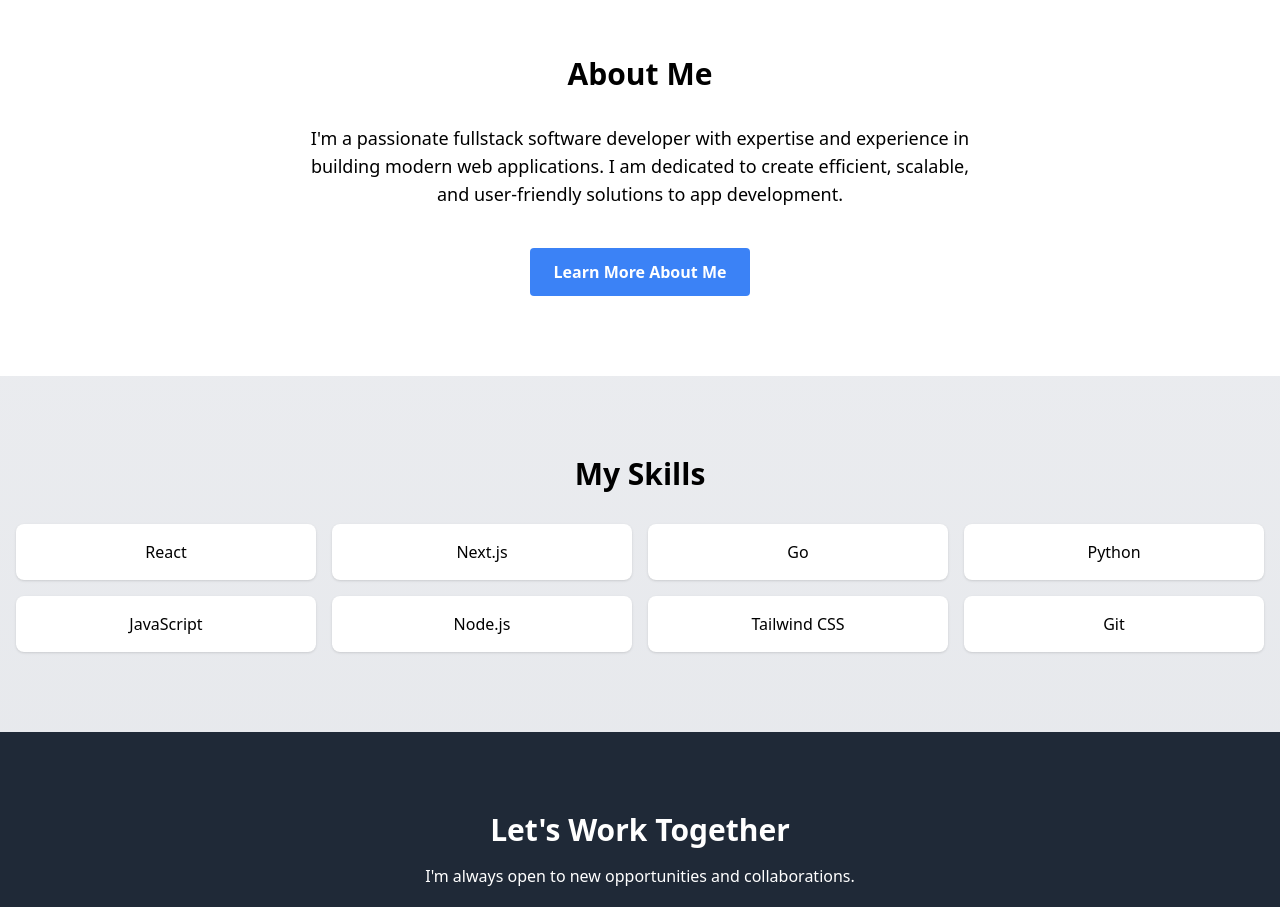
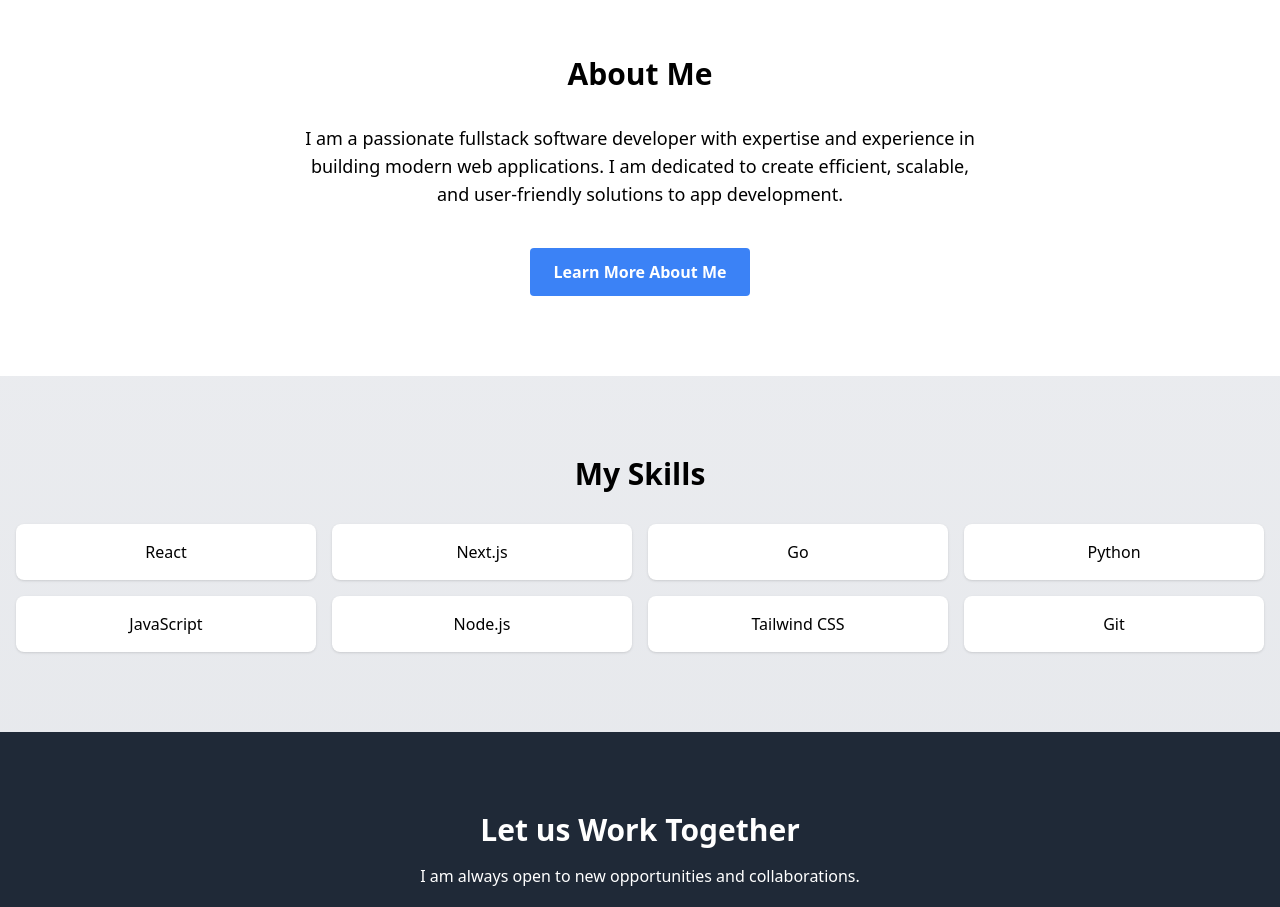
Before and after one commit to Melody-Huang/Portfolio-Website, a Next.js app: page / in a window 1280 px wide. Shown: the part 880-1787 px from the top of the page. Built offline with nearby package versions, Linux system fonts and the light colour scheme.

Commit message:
fix the deploy errors

```diff
--- a/app/about/page.js
+++ b/app/about/page.js
@@ -19,7 +19,7 @@ challenges and difficulties while fulfilling my family roles as a wife and mothe
 my career development was abruptly paused by the onset of the COVID-19 pandemic. It was really a hard time since I had been trapped home and took care of my little
 kids, but it also provided me with an opportunity for reflection and growth. I took proactive steps to learn new technologies and skills and practice them in making
 various projects. Now I am equipped with a diverse skill set, ranging from front-end design to back-end architecture. I am fully resdy to resume my career as a software
-engineer. Feel free to explore my projects and get in touch if you'd like to discuss potential collaborations or opportunities.
+engineer. Feel free to explore my projects and get in touch if you would like to discuss potential collaborations or opportunities.
             </p>
             <div className="mt-8">
               <h2 className={`${playfair.className} text-2xl font-semibold text-gray-800 mb-4`}>Skills & Technologies</h2>
--- a/app/layout.js
+++ b/app/layout.js
@@ -1,8 +1,8 @@
 import './globals.css'
 
 export const metadata = {
-  title: 'Your Name - Portfolio',
-  description: 'Personal portfolio of Your Name',
+  title: 'Melody - Portfolio',
+  description: 'Personal portfolio of Melody',
 }
 
 export default function RootLayout({ children }) {
--- a/app/page.js
+++ b/app/page.js
@@ -9,6 +9,7 @@ export default function Home() {
         <div className="-mt-16">
           <Image
             src="/profile.jpg"
+            alt="Profile picture"
             width={250}
             height={250}
             className="rounded-full mb-8 border-4 border-white shadow-lg"
@@ -39,7 +40,7 @@ export default function Home() {
         <div className="container mx-auto px-4">
           <h2 className="text-3xl font-bold mb-8 text-center">About Me</h2>
           <p className="text-lg mb-10 max-w-2xl mx-auto text-center">
-          I'm a passionate fullstack software developer with expertise and experience in building modern web applications.
+          I am a passionate fullstack software developer with expertise and experience in building modern web applications.
           I am dedicated to create efficient, scalable, and user-friendly solutions to app development.
           </p>
         <div className="text-center">
@@ -70,8 +71,8 @@ export default function Home() {
       {/* Call to Action */}
       <section className="bg-gray-800 text-white py-20">
         <div className="container mx-auto px-4 text-center">
-          <h2 className="text-3xl font-bold mb-4">Let's Work Together</h2>
-          <p className="mb-8 text-1xl">I'm always open to new opportunities and collaborations.</p>
+          <h2 className="text-3xl font-bold mb-4">Let us Work Together</h2>
+          <p className="mb-8 text-1xl">I am always open to new opportunities and collaborations.</p>
           <Link href="/contact" className="bg-white text-gray-800 px-8 py-3 rounded-full hover:bg-gray-200 transition duration-300">
             Get In Touch
           </Link>
--- a/app/projects/page.js
+++ b/app/projects/page.js
@@ -1,8 +1,8 @@
 export default function Projects() {
     const projects = [
       { id: 1, title: 'My Portfolio Website', description: 'Welcome to my portfolio! I am Melody Huang, a mother of two children and also a passionate fullstack software developer.'},
-      { id: 2, title: 'Chatting Platform', description: 'Create a chatting platform for family communication.' },
-      { id: 3, title: 'Schedule Management Reminder', description: 'Create a reminder to keep track of the time for daily schedule.' },
+      { id: 2, title: 'Family Chatting Platform', description: 'It is a chatting platform for family communication with reminding notes for marked members.' },
+      { id: 3, title: 'Japanese Learning App', description: 'My personal Japanese learning app providing sentences tailored for personal learning pace.' },
     ]
 
     return (
--- a/next.config.mjs
+++ b/next.config.mjs
@@ -1,4 +1,9 @@
 /** @type {import('next').NextConfig} */
-const nextConfig = {};
+const nextConfig = {
+  output: 'export',
+  images: {
+    unoptimized: true,
+  },
+};
 
 export default nextConfig;
```
